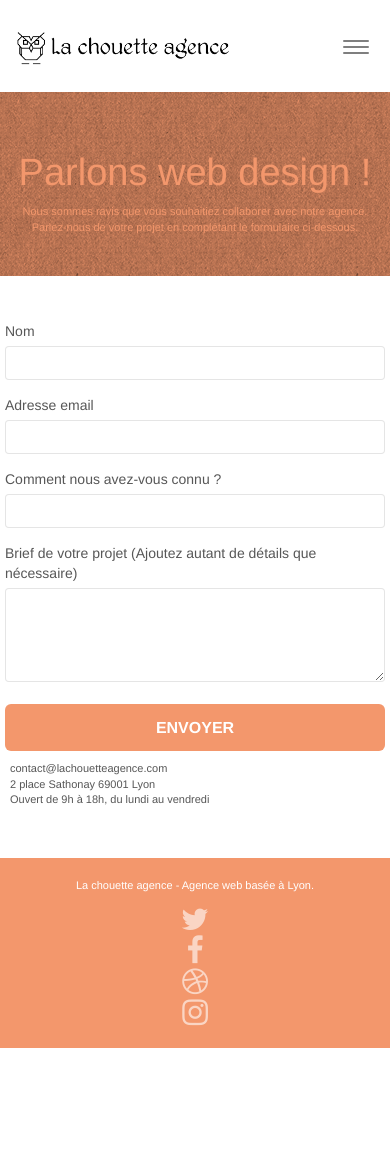
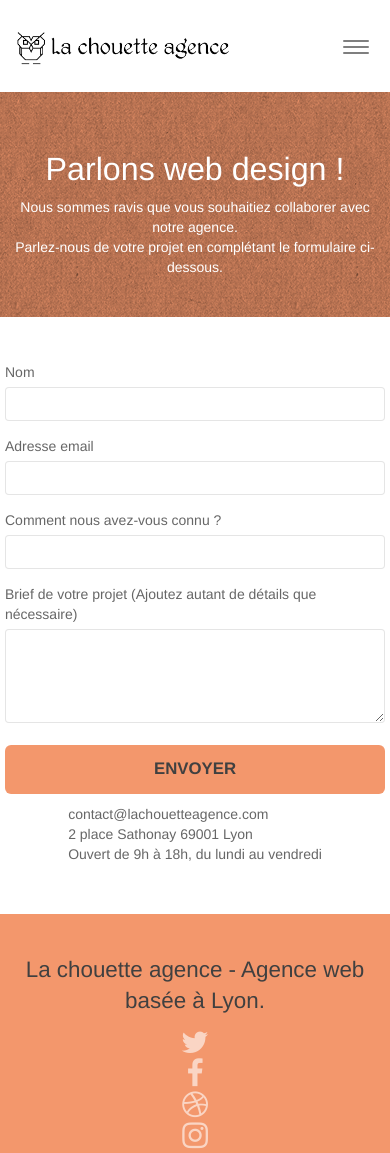
Before and after one commit to y4wee/quentinjambert_4_23042021, a plain HTML site: page contact.html in a window 390 px wide. Before the commit the page ends 1048 px from the top, so only its background shows below. Drawn offline with Linux system fonts and the light colour scheme.

Commit message:
optimisation contrast police responsive validé w3c

```diff
--- a/contact.html
+++ b/contact.html
@@ -19,7 +19,8 @@
 	<script src="./js/gmaps.js"></script>
 
     <title>La chouette agence - Contact</title>
-	<meta name="description" content="Vous souhaitez contacter la chouette agence, agence de web design à Lyon, afin d'obtenir plus d'information ou pour nous faire part de votre projet,
+	<meta name="description" content="Vous souhaitez contacter la chouette agence, agence de web design à Lyon,
+	afin d'obtenir plus d'information ou pour nous faire part de votre projet,
 	n'hésitez pas à remplir le formulaire et nous vous répondrons dans les plus bref delais !">
 
 <!-- Analytics -->
@@ -36,7 +37,7 @@
 	<div class="container bloc-sm">
 		<nav class="navbar row">
 			<div class="navbar-header">
-				<a class="navbar-brand" href="index.html"><img src="img/la-chouette-agence.png" alt="logo de la chouette agence" height="40" /></a>
+				<a class="navbar-brand" href="index.html"><img src="img/la-chouette-agence.png" alt="logo de la chouette agence" height="50" /></a>
 				<button id="nav-toggle2" type="button" class="ui-navbar-toggle navbar-toggle" data-toggle="collapse" data-target=".navbar-1">
 					<span class="sr-only">Toggle navigation</span><span class="icon-bar"></span><span class="icon-bar"></span><span class="icon-bar"></span>
 				</button>
@@ -77,29 +78,29 @@
 <!-- bloc-7 -->
 <div class="bloc bgc-white l-bloc" id="bloc-7">
 	<div class="container bloc-lg">
-		<div class="row">
+		<div class="row rowForm">
 			<div class="col-sm-6">
 				<form id="form_1" novalidate>
 					<div class="form-group">
-						<label>
+						<label for="name">
 							Nom
 						</label>
 						<input id="name" class="form-control" required />
 					</div>
 					<div class="form-group">
-						<label>
+						<label for="email">
 							Adresse email
 						</label>
 						<input id="email" class="form-control" type="email" required />
 					</div>
 					<div class="form-group">
-						<label>
+						<label for="input_504">
 							Comment nous avez-vous connu ?
 						</label>
 						<input class="form-control" type="email" required id="input_504" />
 					</div>
 					<div class="form-group">
-						<label>
+						<label for="message">
 							Brief de votre projet (Ajoutez autant de détails que nécessaire)<br>
 						</label><textarea id="message" class="form-control" rows="4" cols="50" required></textarea>
 					</div>
@@ -123,9 +124,9 @@
 	<div class="container bloc-sm">
 		<div class="row">
 			<div class="col-sm-12">
-				<p class="text-center white">
+				<h2 class="text-center h2Footer">
 					La chouette agence - Agence web basée à Lyon.
-				</p>
+				</h2>
 				<div class="row row-no-gutters social">
 					<div class="col-sm-3">
 						<div class="text-center">
--- a/style.css
+++ b/style.css
@@ -101,7 +101,7 @@ a:hover {
 }
 
 .d-bloc {
-    color: rgba(255, 255, 255, .7);
+    color: white;
 }
 
 .d-bloc button:hover {
@@ -196,7 +196,7 @@ a:hover {
 
 .d-bloc .panel,
 .l-bloc {
-    color: rgba(0, 0, 0, .5);
+    color: rgba(0, 0, 0, .6);
 }
 
 .d-bloc .panel button:hover,
@@ -285,7 +285,7 @@ a:hover {
 }
 
 #bloc-1-hero h1 {
-    font-size: 32px;
+    font-size: 2.3em;
 }
 
 .navbar {
@@ -296,7 +296,7 @@ a:hover {
 .navbar-brand {
     height: auto;
     padding: 3px 15px;
-    font-size: 25px;
+    font-size: 2em;
     font-weight: normal;
     font-weight: 600;
     line-height: 44px;
@@ -326,7 +326,7 @@ a:hover {
 .nav > li {
     float: left;
     margin-top: 4px;
-    font-size: 16px;
+    font-size: 1.3em;
 }
 
 .navbar-nav .open .dropdown-menu > li > a {
@@ -652,7 +652,6 @@ label,
 a {
     font-family: "helvetica";
     font-weight: 400;
-    color: #575757!important;
 }
 
 .container {
@@ -660,7 +659,7 @@ a {
 }
 
 .hero-bloc-text {
-    font-size: 38px;
+    font-size: 2.3em;
 }
 
 .hero-bloc-text-sub {
@@ -678,7 +677,7 @@ a {
 }
 
 p {
-    font-size: 11px;
+    font-size: 1em;
 }
 
 .tight-width-whitespace {
@@ -693,10 +692,10 @@ p {
 
 .cta-hero {
     margin-top: 22px;
-    color: #FFFFFF!important;
+    color: #FFFFFF;
     text-transform: uppercase;
     padding: 12px 28px 12px 28px;
-    font-size: 16px;
+    font-size: 1.2em;
     font-weight: 700;
 }
 
@@ -706,15 +705,15 @@ p {
 }
 
 h2 {
-    font-size: 22px;
+    font-size: 1.6em;
     line-height: 1.4em;
 }
 
 h3 {
-    font-size: 15px;
+    font-size: 1.1em;
     text-transform: uppercase;
     font-weight: 700;
-    color: #333333!important;
+    color: #1d1d1d;
 }
 
 .med-width-whitespace {
@@ -724,11 +723,11 @@ h3 {
 }
 
 h1 {
-    color: #333333!important;
+    color: #333333;
 }
 
 h4 {
-    color: #333333!important;
+    color: #333333;
 }
 
 .icons {
@@ -737,11 +736,12 @@ h4 {
 }
 
 .white {
-    color: #FFFFFF!important;
+    color: #FFFFFF;
 }
 
 .portfolio-thumb {
     margin-bottom: 24px;
+    max-height: 310px;
 }
 
 .portfolio-row {
@@ -776,12 +776,12 @@ h4 {
 }
 
 .tc-white {
-    color: #F3976C!important;
+    color: white;
 }
 
 .btn-atomic-tangerine {
     background: #F3976C;
-    color: #FFFFFF!important;
+    color: #404040;
 }
 
 .btn-atomic-tangerine:hover {
@@ -1030,8 +1030,29 @@ h4 {
     }
 }
 
-@media (max-width: 767px) {
+@media all and (max-width: 767px) {
     .bloc-mob-center-text {
         text-align: center;
     }
+    .col-sm-6 {
+        display: flex;
+        flex-direction: column;
+        margin: auto;
+        align-items: center;
+    }
 }
+.rowForm {
+    display: flex;
+    flex-direction: column;
+    align-items: center;
+}
+.h2Footer {
+    color: #404040;
+}
+figure {
+    display: flex;
+    flex-direction: column;
+}
+.tc-orange {
+    color: #F3976C;
+}
```
Also changed, not shown: index.html (+5 -5 lines), css/bootstrap.css.
